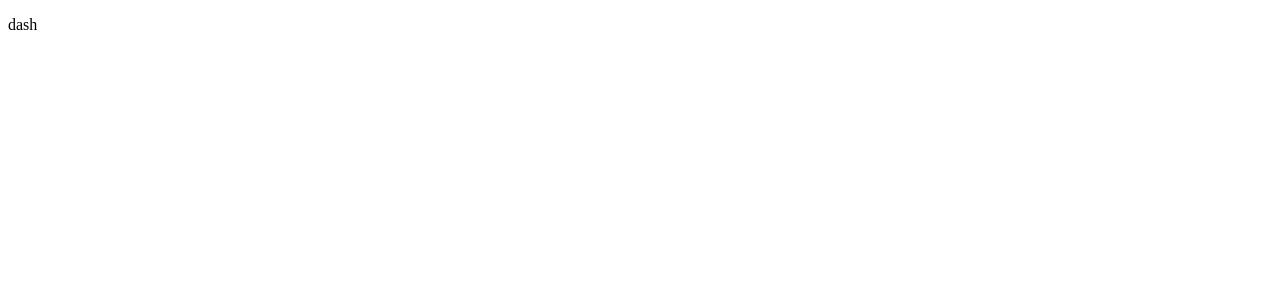
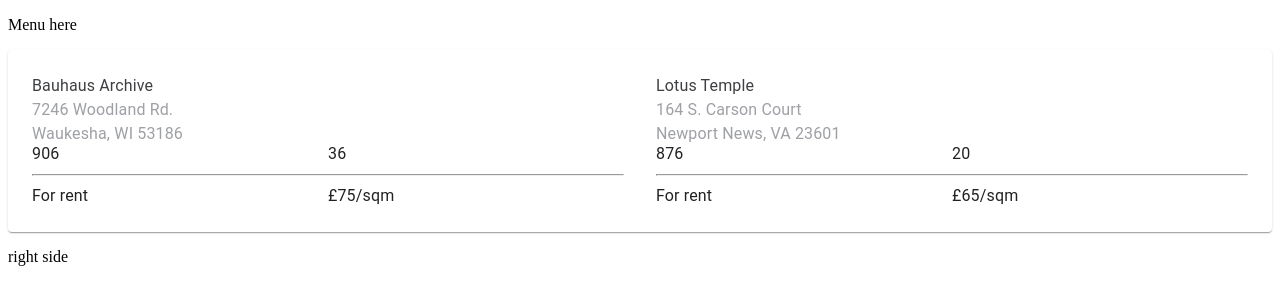
Before and after one commit to andreispanu/react-node-express, a React (Create React App) app: page / in a window 1280 px wide. Shown: the top 304 px of the page. Built offline with nearby package versions, Linux system fonts and the light colour scheme; the HTML template or start-up script is replaced by a standard one.

Commit message:
Added Db and  Material UI

```diff
--- a/src/App.js
+++ b/src/App.js
@@ -13,36 +13,63 @@
 
 function App() {
 
-  const [data, setData] = React.useState([]);
+  const [pulledData, setPulledData] = React.useState({})
 
   // const callAPI = () => {
-  //   fetch("http://localhost:3000/url")
-  //     .then(res => console.log(res))
-  //     // .then(res => this.setData(res))
-  //     .then()
+  //   fetch("http://localhost:3000/")
+  //     .then(res => setPulledData(res))
+  //     .then(console.log(pulledData))
   // }
 
+
+  function ooIfoundData() {
+    return fetch("/")
+  }
+
+  const ooIprocessData = async () => {
+    const responseData = await ooIfoundData()
+    setPulledData(responseData)
+  }
+
   useEffect(() => {
-    // callAPI()
+    ooIprocessData()
   }, []);
 
+  const [data, setData] = React.useState({
+    buildings: {
+      item: [
+        {
+          id: "1",
+          buildingName: "Bauhaus Archive",
+          buildingAddress1: "7246 Woodland Rd.",
+          buildingAddress2: "Waukesha, WI 53186",
+          users: "906",
+          offices: "36",
+          price: "75"
+        },
+        {
+          id: "2",
+          buildingName: "Lotus Temple",
+          buildingAddress1: "164 S. Carson Court",
+          buildingAddress2: "Newport News, VA 23601",
+          users: "876",
+          offices: "20",
+          price: "65"
+        }
+      ]
+    },
+  });
 
   return (
     <DashboardContext.Provider value={data}>
-
       <Router>
         <Switch>
-          <Route path="/contacts">
+          <Route path="/contact">
             <ContactUs />
           </Route>
-          <Route path="/hello">
-            <p>hello</p>
+          <Route path="/">
+            <Dashboard />
           </Route>
-          <Route path="/">
-            <p>dash</p>
-            {/* <Dashboard /> */}
-          </Route>
-
         </Switch>
       </Router>
     </DashboardContext.Provider>
--- /dev/null
+++ b/src/containers/BuildingsList.js
@@ -0,0 +1,102 @@
+import React, { useState, useContext } from 'react';
+import { DashboardContext } from '../context/Context';
+
+import { makeStyles } from '@material-ui/core/styles';
+import Grid from '@material-ui/core/Grid';
+import Paper from '@material-ui/core/Paper';
+import Typography from '@material-ui/core/Typography';
+
+const useStyles = makeStyles((theme) => ({
+  root: {
+    flexGrow: 1
+  },
+  paper: {
+    padding: theme.spacing(1)
+  },
+  buildingsContainer: {
+    display: "grid",
+    gridTemplateColumns: "1fr 1fr"
+  },
+  buildingItem: {
+    padding: theme.spacing(2)
+  },
+  buildingName: {
+    height: 24,
+    fontFamily: "Roboto",
+    fontSize: "16px",
+    fontWeight: 500,
+    fontStretch: "normal",
+    fontStyle: "normal",
+    lineHeight: 1.5,
+    letterSpacing: "normal",
+    color: "#3e3f42"
+  },
+  buildingAddress: {
+    color: "#9ea0a5",
+    fontSize: 14,
+    height: 44,
+    lineHeight: "22px",
+    fontFamily: "Roboto",
+  }
+}));
+
+
+const BuildingsList = () => {
+  const classes = useStyles();
+  const data = useContext(DashboardContext);
+
+  const buildingsLoop = () => {
+
+    const result = [];
+    if (data !== undefined) {
+      const buildings = data.buildings.item;
+
+      buildings.map(item => {
+        result.push(
+          <Grid item xs={12} className={classes.buildingItem} key={item.id}>
+            <div className={classes.buildingName}>
+              <Typography>{item.buildingName}</Typography>
+            </div>
+            <div className={classes.buildingAddress}>
+              <Typography>{item.buildingAddress1}</Typography>
+              <Typography>{item.buildingAddress2}</Typography>
+            </div>
+            <Grid container>
+              <Grid item xs={12} sm={6} className="building-users">
+                <Typography>{item.users}</Typography>
+              </Grid>
+              <Grid item xs={12} sm={6} className="building-offices">
+                <Typography>{item.offices}</Typography>
+              </Grid>
+            </Grid>
+            <hr />
+            <Grid container>
+              <Grid item xs={12} sm={6} className="building-status-rent">
+                <Typography>For rent</Typography>
+              </Grid>
+              <Grid item xs={12} sm={6} className="building-status-price">
+                <Typography>£{item.price}/sqm</Typography>
+              </Grid>
+            </Grid>
+          </Grid>
+        )
+      })
+      return result;
+    }
+
+    return result;
+  }
+
+  return (
+    <React.Fragment>
+      <Paper className={classes.paper}>
+        <div className={classes.buildingsContainer}>
+          {buildingsLoop()}
+        </div>
+      </Paper>
+    </React.Fragment>
+  )
+
+}
+
+export default BuildingsList;
--- a/src/containers/Dashboard.js
+++ b/src/containers/Dashboard.js
@@ -1,8 +1,16 @@
 import React from 'react';
+import Menu from './Menu';
 
 const Dashboard = () => {
   return (
-    <p>Dasssh</p>
+    <div className="main">
+      <div className="left">
+        <Menu />
+      </div>
+      <div className="right">
+        <p>right side</p>
+      </div>
+    </div>
   )
 }
 
--- /dev/null
+++ b/src/containers/Menu.js
@@ -0,0 +1,14 @@
+import React from 'react';
+
+import BuildingsList from "./BuildingsList";
+
+const Menu = () => {
+  return (
+    <React.Fragment>
+      <p>Menu here</p>
+      <BuildingsList />
+    </React.Fragment>
+  )
+}
+
+export default Menu;
```
Also changed, not shown: package.json (+10 -6 lines), src/server.js (+8 -5 lines), src/storage/db.js (added, +24 -0 lines), .babelrc (added), 1 other file (tests, documents, lock files or other folders).
